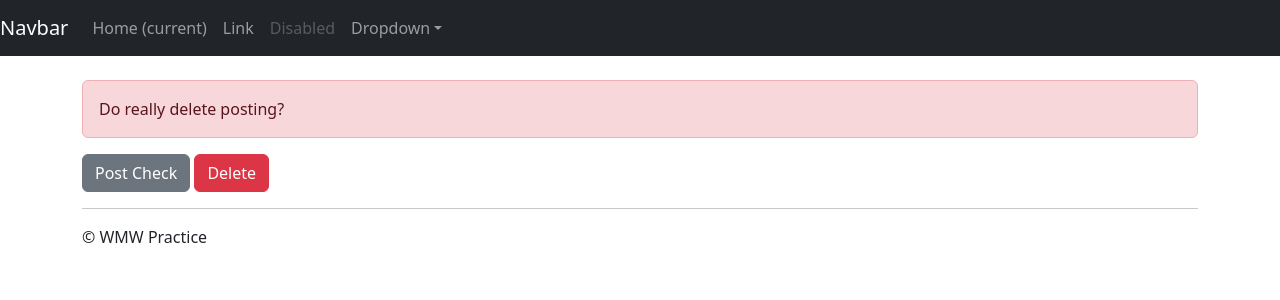
After one commit to Minwook11/inflearn_first_lecture, a Django app: template inflearn_prac/practice/instagram/templates/instagram/post_confirm_delete.html in a window 1280 px wide. The commit adds this page. Shown: the top 300 px of the page. Run offline with Django 3.2, Linux system fonts and the light colour scheme; the template is opened without the code that fills it: most values are stand-ins (such as "Sample title", 1, 10 or a date in 2020); some libraries are stand-ins or nearby versions.

Commit message:
Form을 통해서 삭제 구현 - "Form을 통한 삭제 구현" 강의 - Form을 사용하여 삭제를 구현 과정을 실습 	- 삭제를 진행함에 있어서 다시 한번 확인을 진행하는 과정을 구현 	- 사실 실습 내용 상에서는 Form을 유의미하게 활용하는 부분은 없다. 	- Form을 활용한다면, 확인 과정에서 비밀번호 확인, Captcha등을 적용가능해 보임

```diff
--- /dev/null
+++ b/inflearn_prac/practice/instagram/templates/instagram/post_confirm_delete.html
@@ -0,0 +1,17 @@
+{% extends "instagram/layout.html" %}
+
+{% block content %}
+	<form action="" method="post">
+		{% csrf_token %}
+		<div class="alert alert-danger">
+			Do really delete posting?
+		</div>
+
+		<a href="{{ post.get_absolute_url }}" class="btn btn-secondary">
+			Post Check
+		</a>
+
+		<input type="submit" value="Delete" class="btn btn-danger" />
+
+	</form>
+{% endblock content %}
--- a/inflearn_prac/practice/instagram/templates/instagram/post_detail.html
+++ b/inflearn_prac/practice/instagram/templates/instagram/post_detail.html
@@ -19,4 +19,7 @@
 	<a href="{% url 'instagram:post_edit' post.pk %}" class="btn btn-info">
 		Edit
 	</a>
+	<a href="{% url 'instagram:post_delete' post.pk %}" class="btn btn-secondary">
+		Delete
+	</a>
 {% endblock content %}
--- a/inflearn_prac/practice/instagram/urls.py
+++ b/inflearn_prac/practice/instagram/urls.py
@@ -16,6 +16,7 @@ urlpatterns = [
 	path('', views.post_list, name='post_list'),
 	path('<int:id>/', views.post_detail, name='post_detail'),
 	path('<int:id>/edit/', views.post_edit, name='post_edit'),
+	path('<int:id>/delete/', views.post_delete, name='post_delete'),
 #	re_path(r'(?P<id>\d+)/$', views.post_detail),	# 정규 표현식 사용례, 위와 동일하게 작동
 #	path('archives/<int:year>/', views.archives_year),
 #	re_path(r'archives/(?P<year>\d+)/', views.archives_year),
```
Also changed, not shown: inflearn_prac/practice/instagram/views.py (+12 -0 lines).
